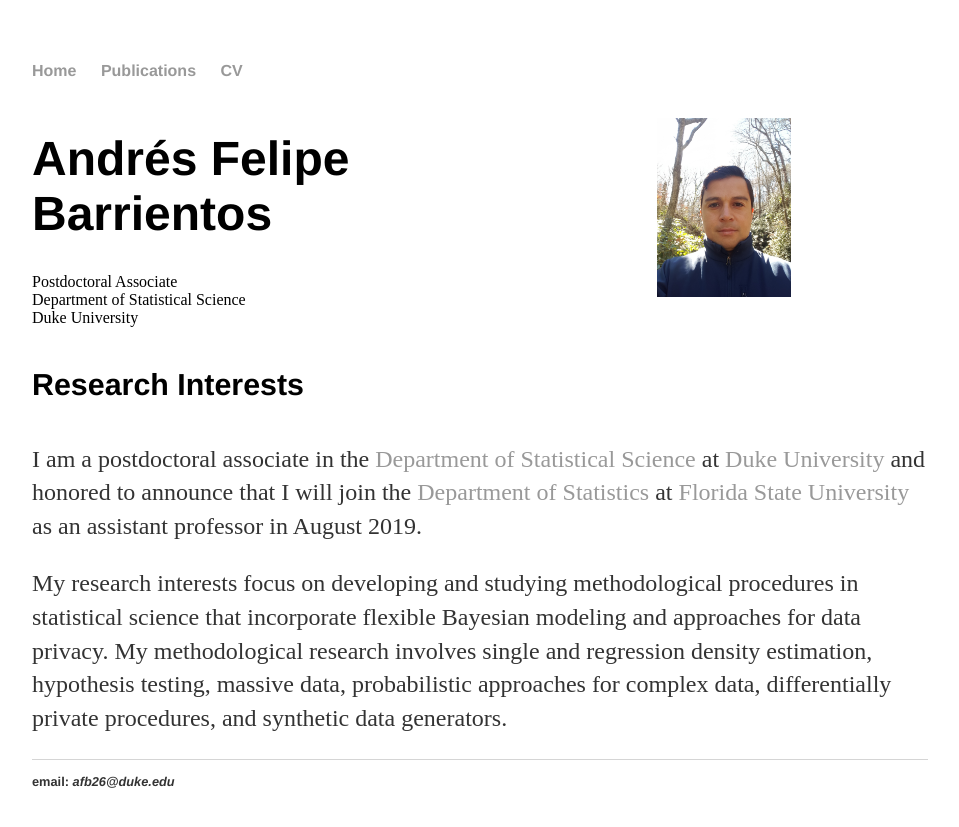
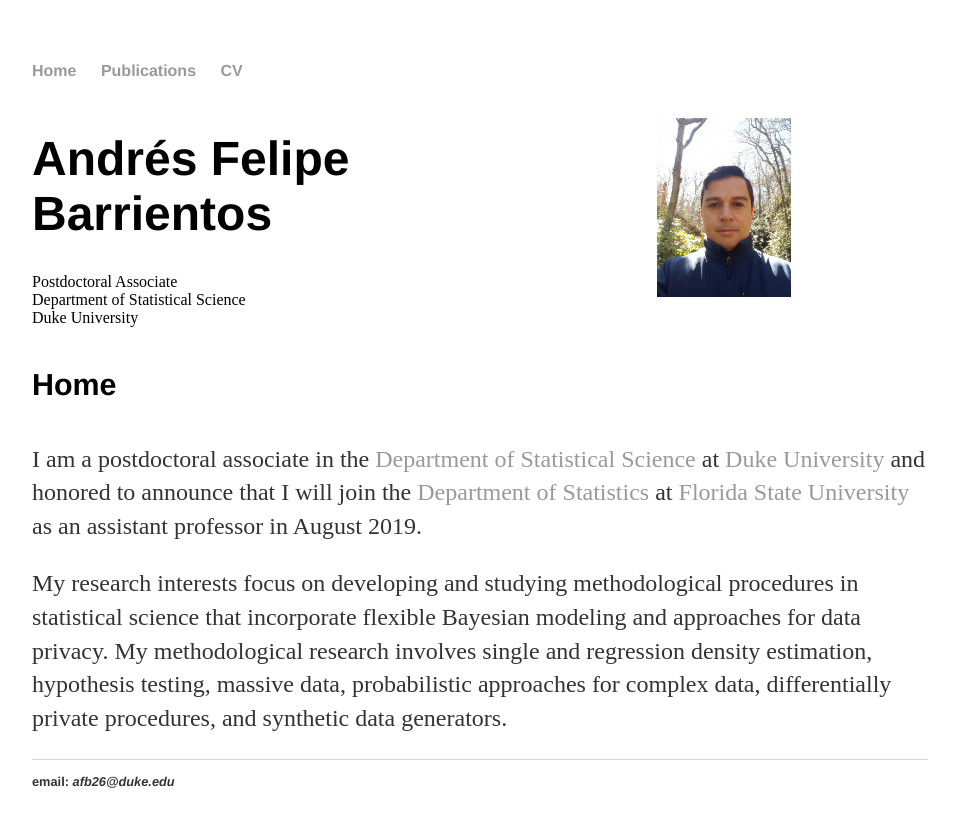
Before and after one commit to anfebar/anfebar.github.io, a Jekyll site: the page built from index.html, in a window 1280 px wide. Shown: the top 827 px of the page, without its empty margins (160-1119 px from the left). Built offline with Jekyll 4.4.1, drawn with Linux system fonts in a browser that asks for light colours.

Commit message:
Update index.html

```diff
--- a/index.html
+++ b/index.html
@@ -15,7 +15,7 @@ title: Andres F. Barrientos
   </div>
 </div>
 
-			<h4>Research Interests</h4>
+			<h4>Home</h4>
 			<p>I am a postdoctoral associate in the  <a href="https://stat.duke.edu/">Department of Statistical Science </a> at
 <a href="https://www.duke.edu/">Duke University</a> and honored to announce that I will join the
  <a href="https://stat.fsu.edu/">Department of Statistics</a> at
```
